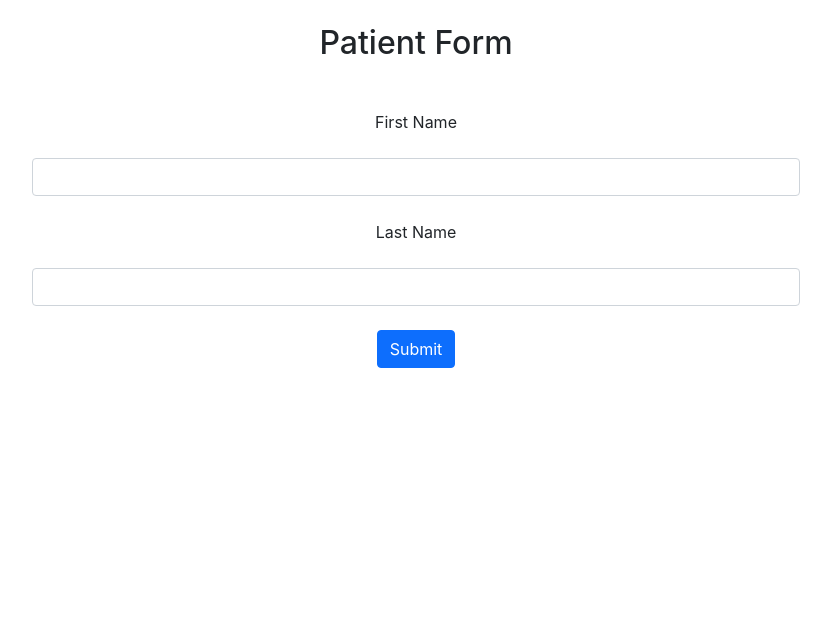
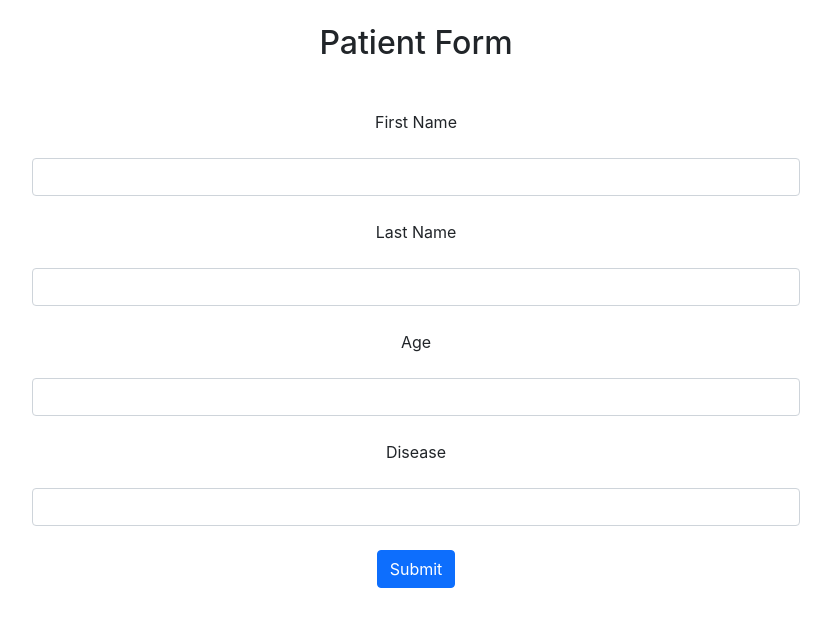
Before and after one commit to snowleopardAlexa/patient-form, a React (Create React App) app in the folder patient-form/: page / in a window 1280 px wide. Shown: the top 626 px of the page, without its empty margins (224-1055 px from the left). Built offline with nearby package versions, Linux system fonts and the light colour scheme.

Commit message:
add form control

```diff
--- a/patient-form/src/PatientForm.js
+++ b/patient-form/src/PatientForm.js
@@ -1,18 +1,22 @@
-import React, {useState} from 'react';
+import React from 'react';
 import { useInput } from './hooks/useInput';
 import { Form, Button } from 'react-bootstrap';
 
 function PatientForm() {
 
 const {value:firstName, bind:bindFirstName, reset:resetFirstName} = useInput("");
-const {value:lastName, bind:bindLasttName, reset:resetLastName} = useInput("");
+const {value:lastName, bind:bindLastName, reset:resetLastName} = useInput("");
+const {value:age, bind:bindAge, reset:resetAge} = useInput("");
+const {value:disease, bind:bindDisease, reset:resetDisease} = useInput("");
 
 
 const handleSubmit = (e) => {
     e.preventDefault();
-    alert(`Submitting Name ${firstName} ${lastName}`)
+    alert(`Submitting Name ${firstName} ${lastName} ${age} ${disease}`)
     resetFirstName();
     resetLastName();
+    resetAge();
+    resetDisease();
 }
 
     return (
@@ -31,7 +35,23 @@ const handleSubmit = (e) => {
           <Form.Label className=" mt-4 mb-4">Last Name</Form.Label>
           <Form.Control
             type="text"
-            {...bindLasttName}
+            {...bindLastName}
+          />
+        </Form.Group>
+
+        <Form.Group>
+          <Form.Label className=" mt-4 mb-4">Age</Form.Label>
+          <Form.Control
+            type="text"
+            {...bindAge}
+          />
+        </Form.Group>
+
+        <Form.Group>
+          <Form.Label className=" mt-4 mb-4">Disease</Form.Label>
+          <Form.Control
+            type="text"
+            {...bindDisease}
           />
         </Form.Group>
 
```
